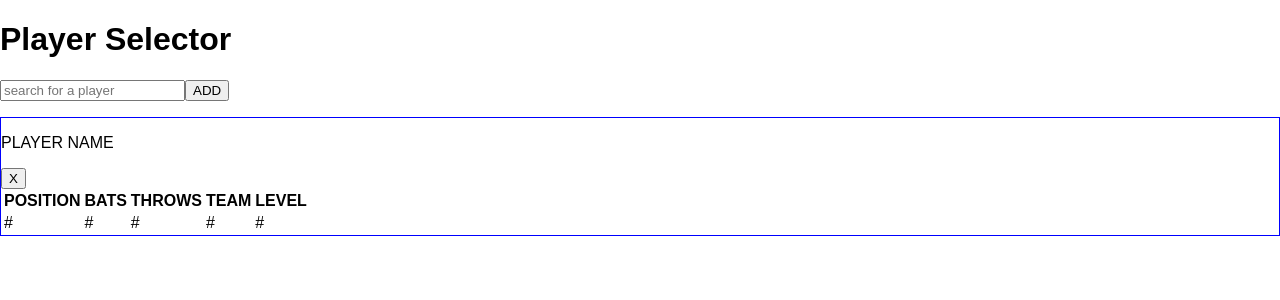
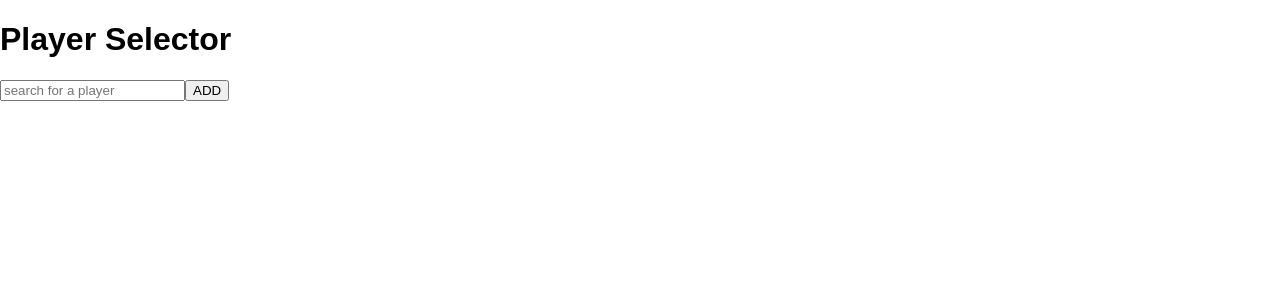
Before and after one commit to MrsLong/player-selector, a React (Create React App) app: page / in a window 1280 px wide. Shown: the top 300 px of the page. Built offline with nearby package versions, Linux system fonts and the light colour scheme.

Commit message:
selectedPlayers now print out as cards

```diff
--- a/src/App.js
+++ b/src/App.js
@@ -47,7 +47,9 @@ class App extends Component {
             value={this.state.value}
             onChange={this.handleChange.bind(this)}
           />
-          <button>ADD</button>
+          <button onClick={this.playerSelected.bind(this, matchedPlayers[0])}>
+            ADD
+          </button>
           {this.state.value.length > 0 ? (
             <ul className="dropdown">
               {matchedPlayers.map(matchedPlayer => (
@@ -63,8 +65,13 @@ class App extends Component {
             </ul>
           ) : null}
         </div>
-        <div className="card">
-          <p>PLAYER NAME</p>
+        {this.state.selectedPlayers.length > 0
+          ? this.state.selectedPlayers.map(selectedPlayer => (
+              <div className="card" key={selectedPlayer.mlbamId}>
+                <p>
+                  {selectedPlayer.lastName}, {selectedPlayer.firstName}{' '}
+                  {selectedPlayer.middleName}
+                </p>
                 <button>X</button>
                 <table>
                   <thead>
@@ -78,15 +85,17 @@ class App extends Component {
                   </thead>
                   <tbody>
                     <tr>
-                <td>#</td>
-                <td>#</td>
-                <td>#</td>
-                <td>#</td>
-                <td>#</td>
+                      <td>{selectedPlayer.position}</td>
+                      <td>{selectedPlayer.bats}</td>
+                      <td>{selectedPlayer.throws}</td>
+                      <td>{selectedPlayer.level}</td>
+                      <td>{selectedPlayer.team}</td>
                     </tr>
                   </tbody>
                 </table>
               </div>
+            ))
+          : null}
       </div>
     );
   }
--- a/src/notes.js
+++ b/src/notes.js
@@ -1,6 +1,3 @@
-// add players to selectedPlayers
-//on click of the li and add the first one when you click add
-
 //connect selected players to the cards
 //map over selected players and make a card for each one
 
```
Lines whose indentation alone changed are shown as unchanged.
